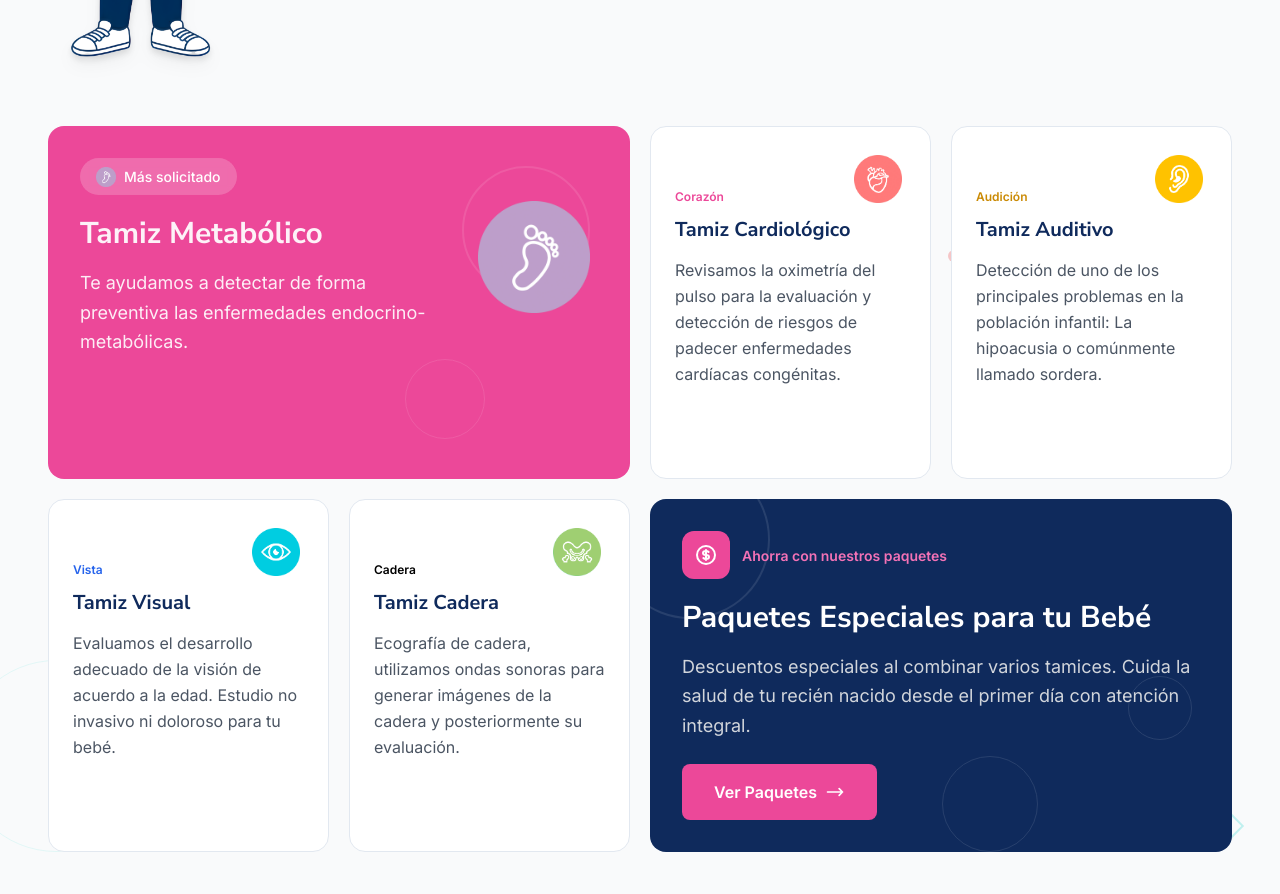
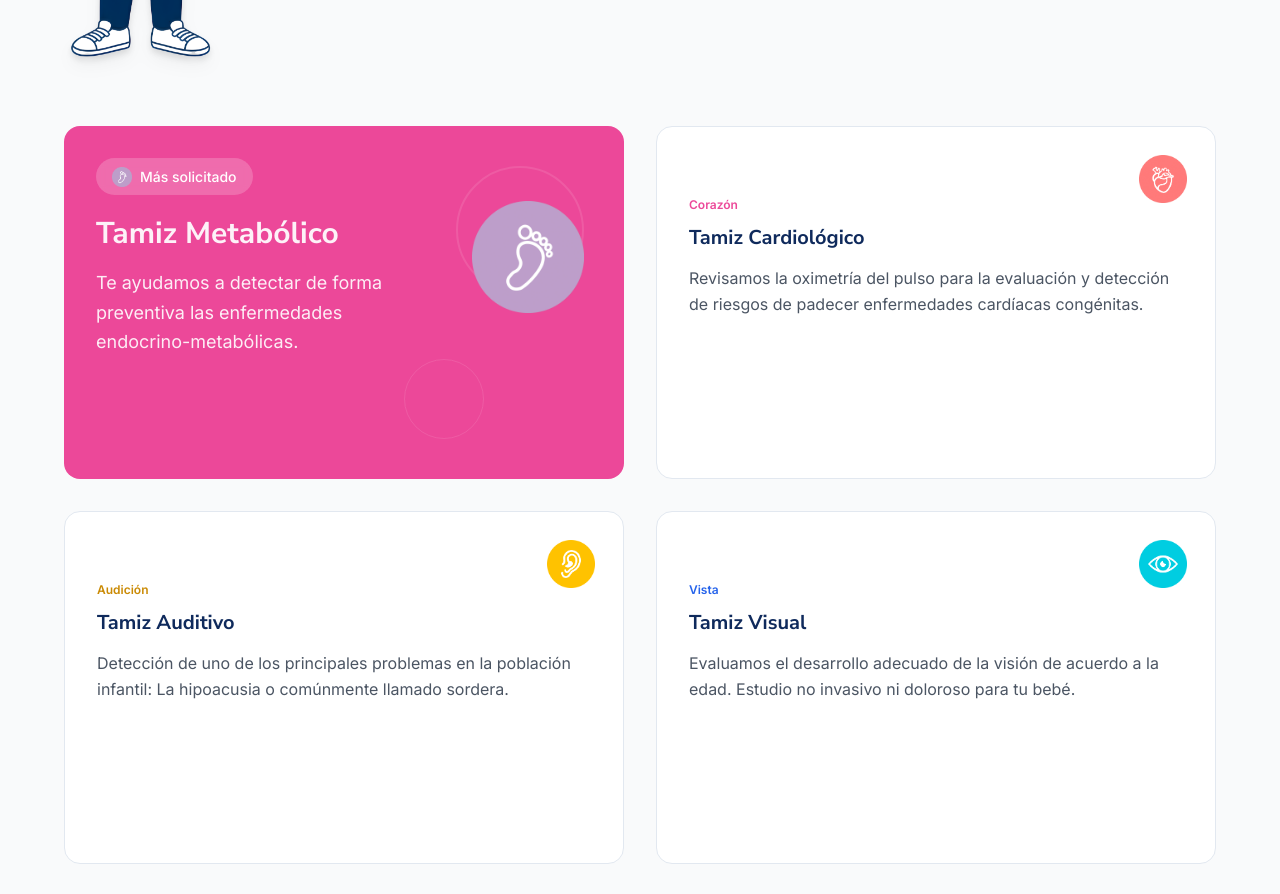
Before and after one commit to rodrigo-rincon/cetin-website, a Vue app: page / in a window 1280 px wide. Shown: the part 2000-2894 px from the top of the page. Built offline with nearby package versions, Linux system fonts and the light colour scheme; no server answers; a web font is replaced by a local one.

Commit message:
style: simplify screening services grid

```diff
--- a/src/components/InfoSection.vue
+++ b/src/components/InfoSection.vue
@@ -73,14 +73,14 @@
 				</div>
 			</div>
 
-			<!-- Bento Grid Services -->
+			<!-- Clear services grid -->
 			<div
 				v-scale-up
-				class="grid grid-cols-1 gap-5 md:grid-cols-2 xl:auto-rows-fr xl:grid-cols-12"
+				class="mx-auto grid max-w-6xl grid-cols-1 gap-7 md:auto-rows-fr md:grid-cols-2 lg:gap-8"
 			>
 				<!-- Service 1 - Metabólico (Featured - Large) -->
 				<div
-					class="group relative overflow-hidden rounded-2xl bg-pink-500 p-6 md:col-span-2 lg:p-8 xl:col-span-6 xl:min-h-[19rem]"
+					class="group relative min-h-[19rem] overflow-hidden rounded-2xl bg-pink-500 p-8"
 				>
 					<!-- Background pattern -->
 					<div class="absolute inset-0 opacity-10">
@@ -134,7 +134,7 @@
 
 				<!-- Service 2 - Cardiológico -->
 				<div
-					class="group relative rounded-2xl border border-slate-200 bg-white p-6 transition-colors duration-300 dark:border-slate-700 dark:bg-slate-800 xl:col-span-3 xl:min-h-[19rem]"
+					class="group relative min-h-[19rem] rounded-2xl border border-slate-200 bg-white p-8 transition-colors duration-300 dark:border-slate-700 dark:bg-slate-800"
 				>
 					<div
 						class="absolute top-6 right-6 w-14 h-14 rounded-xl flex items-center justify-center"
@@ -167,7 +167,7 @@
 
 				<!-- Service 3 - Auditivo -->
 				<div
-					class="group relative rounded-2xl border border-slate-200 bg-white p-6 transition-colors duration-300 dark:border-slate-700 dark:bg-slate-800 xl:col-span-3 xl:min-h-[19rem]"
+					class="group relative min-h-[19rem] rounded-2xl border border-slate-200 bg-white p-8 transition-colors duration-300 dark:border-slate-700 dark:bg-slate-800"
 				>
 					<div
 						class="absolute top-6 right-6 w-14 h-14 rounded-xl flex items-center justify-center"
@@ -200,7 +200,7 @@
 
 				<!-- Service 4 - Visual -->
 				<div
-					class="group relative rounded-2xl border border-slate-200 bg-white p-6 transition-colors duration-300 dark:border-slate-700 dark:bg-slate-800 xl:col-span-3 xl:min-h-[19rem]"
+					class="group relative min-h-[19rem] rounded-2xl border border-slate-200 bg-white p-8 transition-colors duration-300 dark:border-slate-700 dark:bg-slate-800"
 				>
 					<div
 						class="absolute top-6 right-6 w-14 h-14 rounded-xl flex items-center justify-center"
@@ -233,7 +233,7 @@
 
 				<!-- Service 5 - Cadera -->
 				<div
-					class="group relative rounded-2xl border border-slate-200 bg-white p-6 transition-colors duration-300 dark:border-slate-700 dark:bg-slate-800 xl:col-span-3 xl:min-h-[19rem]"
+					class="group relative min-h-[19rem] rounded-2xl border border-slate-200 bg-white p-8 transition-colors duration-300 dark:border-slate-700 dark:bg-slate-800"
 				>
 					<div
 						class="absolute top-6 right-6 w-14 h-14 rounded-xl flex items-center justify-center"
@@ -266,7 +266,7 @@
 
 				<!-- CTA Card - Paquetes -->
 				<div
-					class="group relative overflow-hidden rounded-2xl bg-[#0f2a5c] p-8 md:col-span-2 xl:col-span-6 xl:min-h-[19rem]"
+					class="group relative min-h-[19rem] overflow-hidden rounded-2xl bg-[#0f2a5c] p-8"
 				>
 					<!-- Background pattern -->
 					<div class="absolute inset-0 opacity-10">
```
